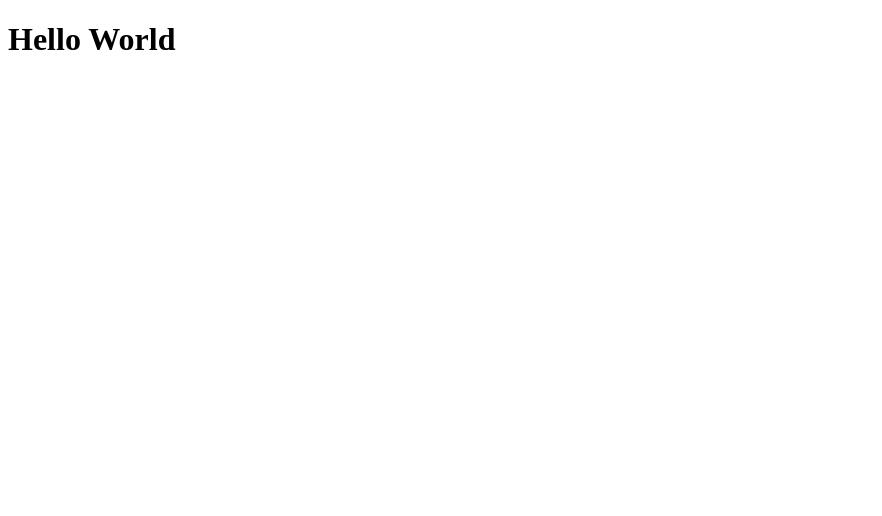
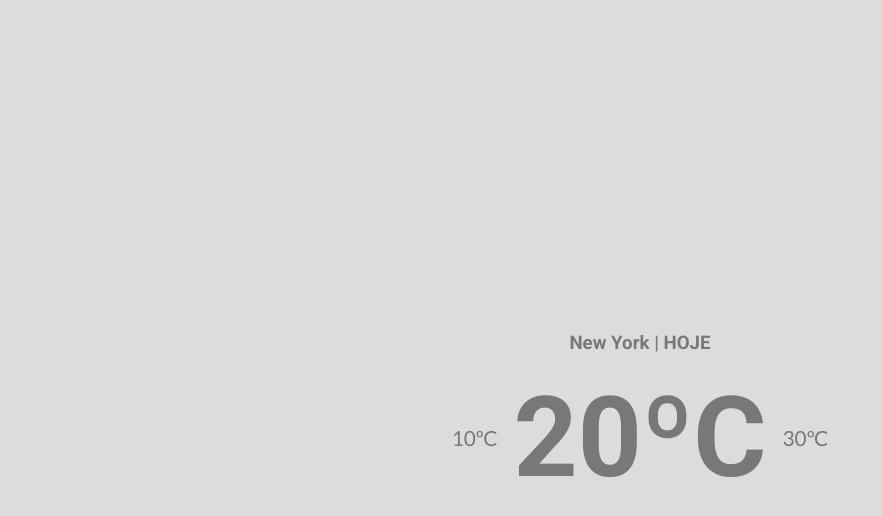
Before and after one commit to SitaGomes/WeatherCast, a React (Create React App) app: page / in a window 1280 px wide. Shown: the top 516 px of the page, without its empty margins (0-882 px from the left). Built offline with nearby package versions, Linux system fonts and the light colour scheme.

Commit message:
Add: City's normal, min, max temperature info

```diff
--- a/package.json
+++ b/package.json
@@ -16,6 +16,7 @@
     "react-dom": "^17.0.2",
     "react-hot-toast": "^2.1.0",
     "react-scripts": "4.0.3",
+    "styled-components": "^5.3.0",
     "typescript": "^4.3.5",
     "web-vitals": "^1.1.2"
   },
--- a/public/index.html
+++ b/public/index.html
@@ -5,10 +5,13 @@
     <meta name="viewport" content="width=device-width, initial-scale=1" />
     <meta name="theme-color" content="#000000" />
     <meta
-      name="Climatiza"
-      content="Climatizando o seu dia a dia"
+      name="Weatherize"
+      content="Get a hold off today's weather"
     />
-    <title>Climatiza</title>
+    <link rel="preconnect" href="https://fonts.googleapis.com">
+    <link rel="preconnect" href="https://fonts.gstatic.com" crossorigin>
+    <link href="https://fonts.googleapis.com/css2?family=Lato&family=Roboto:wght@700&display=swap" rel="stylesheet">
+    <title>Weatherize</title>
   </head>
   <body>
     <noscript>You need to enable JavaScript to run this app.</noscript>
--- a/src/Pages/Home.tsx
+++ /dev/null
@@ -1,8 +0,0 @@
-
-export function Home() {
-  return (
-    <div className="App">
-      <h1>Hello World</h1>
-    </div>
-  );
-}
--- /dev/null
+++ b/src/Pages/Home/Styles.ts
@@ -0,0 +1,37 @@
+import styled from "styled-components";
+
+export const HomeContainer = styled.div`
+    display: flex;
+    flex-direction: column;
+
+    height: 100vh;
+`
+
+export const TempContainer = styled.main`
+    text-align: center;
+
+    margin: auto 20px;
+
+`
+
+export const TempInformation = styled.div`
+    display: flex;
+    flex-direction: row;
+    justify-content: center;
+    align-items: center;
+
+    gap: 1rem;
+
+`
+
+export const MinMaxTemp = styled.div`
+    font-size: 1.3rem;
+`
+
+export const CityTittle = styled.h3``
+
+export const NormalTemp = styled.div`
+
+    font-size: 7rem;
+
+`
--- /dev/null
+++ b/src/Pages/Home/index.tsx
@@ -0,0 +1,58 @@
+import { useState } from "react";
+import {
+  CityTittle,
+  HomeContainer,
+  MinMaxTemp,
+  NormalTemp,
+  TempContainer,
+  TempInformation
+} from "./Styles"
+
+export function Home() {
+
+  const [cityName, setCityName] = useState("New York")
+  const [minTemp, setMinTemp] = useState(10)
+  const [maxTemp, setMaxTemp] = useState(30)
+  const [normalTemp, setNormalTemp] = useState(20)
+
+  return (
+    <HomeContainer>
+      {/* Today's weather conditions */}
+      <TempContainer>
+
+        {/* City's name */}
+        <CityTittle className="roboto">{cityName} | HOJE</CityTittle>
+
+        {/* Min, Normal, Max temperature */}
+        <TempInformation>
+
+          {/* Min */}
+          <MinMaxTemp>{ minTemp }ºC</MinMaxTemp>
+
+          {/* Normal */}
+          <NormalTemp className="roboto">{ normalTemp }ºC</NormalTemp>
+
+          {/* Max */}
+          <MinMaxTemp>{ maxTemp }ºC</MinMaxTemp>
+
+        </TempInformation>
+
+      </TempContainer>
+
+      {/* Extra content */}
+      <aside>
+
+        {/* Search city's name */}
+        <form></form>
+
+        {/* Recent searched city's */}
+        <div></div>
+
+        {/* Wind pressure, humiduty, cloudy */}
+        <div></div>
+
+      </aside>
+
+    </HomeContainer>
+  );
+}
--- a/src/Styles/GloblaStyle.ts
+++ b/src/Styles/GloblaStyle.ts
@@ -1,9 +1,13 @@
 import {createGlobalStyle} from "styled-components";
 
-export const global =  createGlobalStyle`
+export const Global =  createGlobalStyle`
     body{
         background: rgb(220, 220, 220);
         color: rgb(120, 120, 120);
+        font-family: 'Lato', sans-serif;
+    }
 
+    .roboto{
+        font-family: 'Roboto', sans-serif;
     }
 `
--- a/src/index.tsx
+++ b/src/index.tsx
@@ -1,10 +1,13 @@
 import React from 'react';
 import ReactDOM from 'react-dom';
-import {Home} from './Pages/Home';
+import {Home} from './Pages/Home/index';
+import {Global} from "./Styles/GloblaStyle"
 
 ReactDOM.render(
   <React.StrictMode>
     <Home />
+
+    <Global></Global>
   </React.StrictMode>,
   document.getElementById('root')
 );
```
Also changed, not shown: 1 other file (tests, documents, lock files or other folders).
